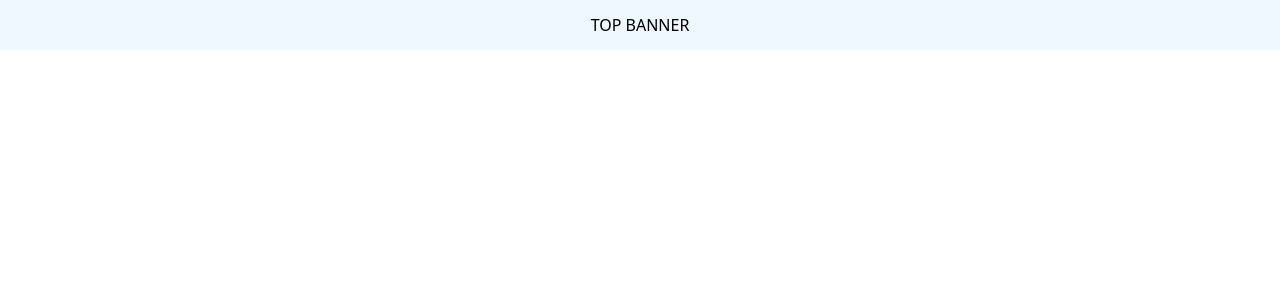
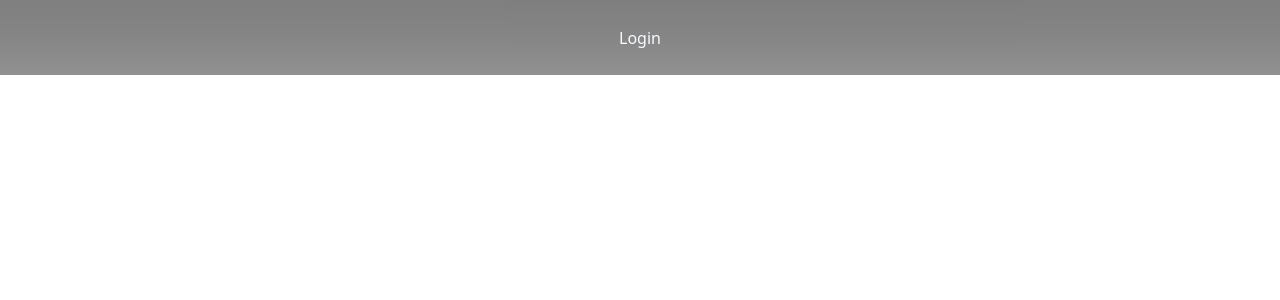
Before and after one commit to thomaslworley/fullstack_app, a React (Vite) app in the folder first_stack/: page / in a window 1280 px wide. Shown: the top 300 px of the page. Built offline with nearby package versions, Linux system fonts and the light colour scheme.

Commit message:
i dont know i just kinda kept adding shit

```diff
--- a/first_stack/src/App.css
+++ b/first_stack/src/App.css
@@ -10,8 +10,28 @@
   position: fixed;
   justify-content: center;
   align-items: center;
-  color: black;
-  background-color: aliceblue;
+  color: aliceblue;
+  opacity: 50%;
+  background: linear-gradient(black, 60%, #242424);
   width: 100%;
-  height: 50px;
+  height: 75px;
 }
+
+.banner-words {
+  cursor: pointer;
+}
+
+.login-container, .login-wrapper {
+  display: flex;
+  width: 100%;
+  height: 100%;
+
+}
+
+.prompt {
+  display: flex;
+  justify-content: center;
+  align-items: center;
+  width: 100%;
+  height: 100%;
+}
--- a/first_stack/src/App.jsx
+++ b/first_stack/src/App.jsx
@@ -4,12 +4,31 @@ import viteLogo from '/vite.svg'
 import './App.css'
 
 function App() {
-  const [count, setCount] = useState(0)
+  const [toggleLogin, setToggleLogin] = useState(false)
+
+  const handleClick = () => {
+    setToggleLogin(!toggleLogin)
+  }
 
   return (
     <>
     <div className='app-container'>
-      <div className='main-banner'>TOP BANNER</div>
+      <div className='main-banner'>
+        {toggleLogin !== true ? (
+        <>
+        <p className='banner-words' onClick={handleClick}>Login</p>
+        </> )
+        : (
+          <>
+          <div className='login-container'>
+            <div className='login-wrapper'>
+              <div className='prompt'>
+                Enter Username: <input></input>
+              </div>
+            </div>
+          </div>
+        </>)}
+        </div>
     </div>
     </>
   )
```
